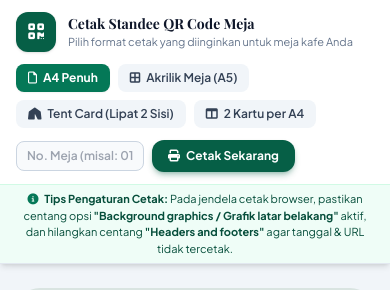
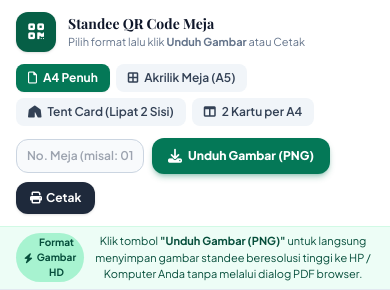
Before and after one commit to apriliandwianggara/skripsi, a Laravel app: template resources/views/admin/settings/qr-print.blade.php in a window 390 px wide. Shown: the top 290 px of the page. Run offline with Laravel 12, Linux system fonts and the light colour scheme; the template is opened without the code that fills it, so the values that code supplies are empty; data comes from the database, SQL or seed files in the repository; parts of the project's set-up code (start-up, migrations or seed data) failed here and were passed over; some libraries are stand-ins or nearby versions; some web fonts are replaced.

Commit message:
Add direct high-resolution PNG image download button for QR table standee using html2canvas

```diff
--- a/resources/views/admin/settings/qr-print.blade.php
+++ b/resources/views/admin/settings/qr-print.blade.php
@@ -3,7 +3,7 @@
 <head>
     <meta charset="UTF-8">
     <meta name="viewport" content="width=device-width, initial-scale=1.0">
-    <title>Cetak Standee QR Code Meja - {{ $setting->cafe_name ?? 'Sekarsa Coffee' }}</title>
+    <title>Cetak & Unduh Standee QR Code Meja - {{ $setting->cafe_name ?? 'Sekarsa Coffee' }}</title>
     <!-- Google Fonts -->
     <link rel="preconnect" href="https://fonts.googleapis.com">
     <link rel="preconnect" href="https://fonts.gstatic.com" crossorigin>
@@ -11,6 +11,10 @@
     <!-- Tailwind CSS CDN -->
     <script src="https://cdn.tailwindcss.com"></script>
     <link rel="stylesheet" href="https://cdnjs.cloudflare.com/ajax/libs/font-awesome/6.5.1/css/all.min.css">
+    <!-- html2canvas untuk Unduh Gambar Otomatis -->
+    <script src="https://cdnjs.cloudflare.com/ajax/libs/html2canvas/1.4.1/html2canvas.min.js"></script>
+    <!-- SweetAlert2 untuk notifikasi unduh sukses -->
+    <script src="https://cdn.jsdelivr.net/npm/sweetalert2@11"></script>
 
     <style>
         body {
@@ -82,23 +86,23 @@
 </head>
 <body class="bg-slate-100 min-h-screen text-slate-800">
 
-    <!-- ================= TOOLBAR KONTROL CETAK (NO-PRINT) ================= -->
+    <!-- ================= TOOLBAR KONTROL CETAK & UNDUH (NO-PRINT) ================= -->
     <header class="no-print bg-white border-b border-slate-200 sticky top-0 z-50 shadow-md">
-        <div class="max-w-5xl mx-auto px-4 py-3 flex flex-wrap items-center justify-between gap-3">
+        <div class="max-w-6xl mx-auto px-4 py-3 flex flex-wrap items-center justify-between gap-3">
 
             <div class="flex items-center space-x-3">
                 <div class="w-10 h-10 rounded-xl bg-emerald-800 text-white flex items-center justify-center font-bold text-lg shadow">
                     <i class="fa-solid fa-qrcode"></i>
                 </div>
                 <div>
-                    <h1 class="text-sm font-bold text-slate-900 font-serif-title">Cetak Standee QR Code Meja</h1>
-                    <p class="text-[11px] text-slate-500">Pilih format cetak yang diinginkan untuk meja kafe Anda</p>
+                    <h1 class="text-sm font-bold text-slate-900 font-serif-title">Standee QR Code Meja</h1>
+                    <p class="text-[11px] text-slate-500">Pilih format lalu klik <strong>Unduh Gambar</strong> atau Cetak</p>
                 </div>
             </div>
 
-            <!-- Pilihan Format Cetak -->
-            <div class="flex flex-wrap items-center gap-2">
-                <span class="text-xs font-semibold text-slate-600 hidden sm:inline">Format:</span>
+            <!-- Pilihan Format Tampilan / Desain -->
+            <div class="flex flex-wrap items-center gap-1.5 sm:gap-2">
+                <span class="text-xs font-semibold text-slate-600 hidden md:inline">Format:</span>
 
                 <button type="button" onclick="setLayout('a4-full')" id="btn-a4-full"
                         class="layout-btn px-3 py-1.5 rounded-lg text-xs font-bold transition flex items-center gap-1.5 bg-emerald-700 text-white shadow-sm">
@@ -125,33 +129,44 @@
                 </button>
             </div>
 
-            <!-- Input Ubah Meja & Tombol Cetak -->
-            <div class="flex items-center space-x-2">
+            <!-- Input Ubah Meja & Tombol Aksi Utama -->
+            <div class="flex flex-wrap items-center gap-2">
                 <div class="relative">
                     <input type="text" id="inputTableNumber" value="{{ $tableNumber ?? '' }}"
                            placeholder="No. Meja (misal: 01)"
                            oninput="updateTableBadge(this.value)"
-                           class="w-32 px-2.5 py-1.5 bg-slate-50 border border-slate-300 rounded-lg text-xs font-semibold text-slate-800 focus:outline-none focus:ring-2 focus:ring-emerald-600 focus:bg-white"
-                           title="Ketik nomor meja untuk mengubah tampilan badge meja">
+                           class="w-32 px-2.5 py-2 bg-slate-50 border border-slate-300 rounded-xl text-xs font-semibold text-slate-800 focus:outline-none focus:ring-2 focus:ring-emerald-600 focus:bg-white"
+                           title="Ketik nomor meja untuk mengubah nomor meja di kartu secara langsung">
                 </div>
 
-                <button onclick="window.print()" class="px-4 py-2 bg-emerald-800 hover:bg-emerald-900 active:scale-95 text-white rounded-xl text-xs font-bold transition flex items-center space-x-1.5 shadow-md shadow-emerald-800/30">
+                <!-- Tombol Utama: UNDUH GAMBAR (PNG HD) -->
+                <button type="button" onclick="downloadAsImage()" id="btnDownloadImage"
+                        class="px-4 py-2 bg-emerald-700 hover:bg-emerald-800 active:scale-95 text-white rounded-xl text-xs font-extrabold transition flex items-center space-x-1.5 shadow-md shadow-emerald-700/30 cursor-pointer">
+                    <i class="fa-solid fa-download text-sm"></i>
+                    <span>Unduh Gambar (PNG)</span>
+                </button>
+
+                <!-- Tombol Sekunder: Cetak Langsung -->
+                <button type="button" onclick="window.print()"
+                        class="px-3.5 py-2 bg-slate-800 hover:bg-slate-900 active:scale-95 text-white rounded-xl text-xs font-bold transition flex items-center space-x-1 shadow">
                     <i class="fa-solid fa-print"></i>
-                    <span>Cetak Sekarang</span>
+                    <span>Cetak</span>
                 </button>
             </div>
 
         </div>
 
-        <!-- Baris Panduan Praktis Cetak Browser -->
-        <div class="bg-emerald-50/80 border-t border-emerald-100 px-4 py-1.5 text-center text-[11px] text-emerald-900">
-            <i class="fa-solid fa-circle-info mr-1 text-emerald-700"></i>
-            <strong>Tips Pengaturan Cetak:</strong> Pada jendela cetak browser, pastikan centang opsi <strong>"Background graphics / Grafik latar belakang"</strong> aktif, dan hilangkan centang <strong>"Headers and footers"</strong> agar tanggal & URL tidak tercetak.
+        <!-- Baris Info Status & Tips Unduh -->
+        <div class="bg-emerald-50/90 border-t border-emerald-100 px-4 py-1.5 text-center text-[11px] text-emerald-900 flex items-center justify-center gap-2">
+            <span class="inline-flex items-center px-2 py-0.5 rounded-full text-[10px] font-bold bg-emerald-200 text-emerald-900">
+                <i class="fa-solid fa-bolt mr-1"></i> Format Gambar HD
+            </span>
+            <span>Klik tombol <strong>"Unduh Gambar (PNG)"</strong> untuk langsung menyimpan gambar standee beresolusi tinggi ke HP / Komputer Anda tanpa melalui dialog PDF browser.</span>
         </div>
     </header>
 
 
-    <!-- ================= AREA KERTAS DOKUMEN CETAK ================= -->
+    <!-- ================= AREA KERTAS DOKUMEN CETAK & TANGKAPAN GAMBAR ================= -->
     <main class="print-container py-6 px-4 flex flex-col items-center justify-center">
 
         <!-- ================= MODE 1: A4 PENUH / STAND BESAR ================= -->
@@ -161,12 +176,12 @@
                 <!-- Header Atas Kafe (Hijau Mewah & Logo) -->
                 <div class="w-full relative overflow-hidden bg-gradient-to-br from-emerald-950 via-emerald-900 to-emerald-950 text-white pt-9 pb-7 px-8">
                     <!-- Foto Banner Latar Belakang -->
-                    <img src="{{ $setting->banner_url }}" alt="Sekarsa Cafe" class="absolute inset-0 w-full h-full object-cover object-center filter brightness-[0.35] opacity-50">
+                    <img src="{{ $setting->banner_url }}" crossorigin="anonymous" alt="Sekarsa Cafe" class="absolute inset-0 w-full h-full object-cover object-center filter brightness-[0.35] opacity-50">
                     <div class="absolute inset-0 bg-gradient-to-b from-emerald-950/90 via-emerald-900/80 to-emerald-950/95"></div>
 
                     <div class="relative z-10 flex flex-col items-center">
                         <div class="w-20 h-20 bg-white p-1.5 rounded-2xl shadow-2xl mx-auto mb-3.5 border-2 border-white/60 overflow-hidden flex items-center justify-center">
-                            <img src="{{ $setting->logo_url }}" alt="Sekarsa Logo" class="w-full h-full object-contain">
+                            <img src="{{ $setting->logo_url }}" crossorigin="anonymous" alt="Sekarsa Logo" class="w-full h-full object-contain">
                         </div>
                         <h2 class="font-bold text-3xl font-serif-title tracking-wider text-white drop-shadow-md">
                             {{ $setting->cafe_name ?? 'SEKARSA COFFEE' }}
@@ -244,12 +259,12 @@
 
                 <!-- Header A5 -->
                 <div class="w-full relative overflow-hidden bg-gradient-to-br from-emerald-950 via-emerald-900 to-emerald-950 text-white pt-6 pb-5 px-6">
-                    <img src="{{ $setting->banner_url }}" alt="Sekarsa Cafe" class="absolute inset-0 w-full h-full object-cover object-center filter brightness-[0.35] opacity-50">
+                    <img src="{{ $setting->banner_url }}" crossorigin="anonymous" alt="Sekarsa Cafe" class="absolute inset-0 w-full h-full object-cover object-center filter brightness-[0.35] opacity-50">
                     <div class="absolute inset-0 bg-gradient-to-b from-emerald-950/90 via-emerald-900/80 to-emerald-950/95"></div>
 
                     <div class="relative z-10 flex flex-col items-center">
                         <div class="w-14 h-14 bg-white p-1 rounded-2xl shadow-xl mx-auto mb-2.5 border-2 border-white/60 overflow-hidden flex items-center justify-center">
-                            <img src="{{ $setting->logo_url }}" alt="Sekarsa Logo" class="w-full h-full object-contain">
+                            <img src="{{ $setting->logo_url }}" crossorigin="anonymous" alt="Sekarsa Logo" class="w-full h-full object-contain">
                         </div>
                         <h2 class="font-bold text-2xl font-serif-title tracking-wider text-white drop-shadow-md">
                             {{ $setting->cafe_name ?? 'SEKARSA COFFEE' }}
@@ -323,7 +338,7 @@
                     <div class="standee-card bg-white rounded-3xl border-2 border-emerald-900/15 overflow-hidden flex flex-col text-center">
                         <div class="bg-emerald-900 text-white pt-6 pb-4 px-4 text-center">
                             <div class="w-12 h-12 bg-white p-1 rounded-xl shadow-lg mx-auto mb-2 flex items-center justify-center">
-                                <img src="{{ $setting->logo_url }}" alt="Sekarsa Logo" class="w-full h-full object-contain">
+                                <img src="{{ $setting->logo_url }}" crossorigin="anonymous" alt="Sekarsa Logo" class="w-full h-full object-contain">
                             </div>
                             <h3 class="font-bold text-lg font-serif-title">{{ $setting->cafe_name ?? 'Sekarsa Coffee' }}</h3>
                             <div id="badge-tent-front" class="table-badge mt-2 inline-block bg-amber-400 text-slate-950 text-[10px] font-black px-3 py-0.5 rounded-full uppercase tracking-wider">
@@ -347,7 +362,7 @@
                     <div class="standee-card bg-white rounded-3xl border-2 border-emerald-900/15 overflow-hidden flex flex-col text-center">
                         <div class="bg-emerald-900 text-white pt-6 pb-4 px-4 text-center">
                             <div class="w-12 h-12 bg-white p-1 rounded-xl shadow-lg mx-auto mb-2 flex items-center justify-center">
-                                <img src="{{ $setting->logo_url }}" alt="Sekarsa Logo" class="w-full h-full object-contain">
+                                <img src="{{ $setting->logo_url }}" crossorigin="anonymous" alt="Sekarsa Logo" class="w-full h-full object-contain">
                             </div>
                             <h3 class="font-bold text-lg font-serif-title">{{ $setting->cafe_name ?? 'Sekarsa Coffee' }}</h3>
                             <div id="badge-tent-back" class="table-badge mt-2 inline-block bg-amber-400 text-slate-950 text-[10px] font-black px-3 py-0.5 rounded-full uppercase tracking-wider">
@@ -380,13 +395,13 @@
 
         <!-- ================= MODE 4: 2 KARTU PER LEMBAR A4 (HEMAT KERTAS) ================= -->
         <div id="view-2up" class="print-view w-full hidden justify-center">
-            <div class="w-full max-w-4xl grid grid-cols-1 sm:grid-cols-2 gap-8 items-center justify-center">
+            <div id="container-2up" class="w-full max-w-4xl grid grid-cols-1 sm:grid-cols-2 gap-8 items-center justify-center">
 
                 <!-- KARTU 1 -->
                 <div class="standee-card layout-2up bg-white rounded-3xl shadow-lg border-2 border-emerald-900/15 overflow-hidden flex flex-col text-center mx-auto">
                     <div class="bg-emerald-900 text-white pt-5 pb-3 px-4 text-center">
                         <div class="w-10 h-10 bg-white p-1 rounded-xl shadow mx-auto mb-1 flex items-center justify-center">
-                            <img src="{{ $setting->logo_url }}" alt="Sekarsa Logo" class="w-full h-full object-contain">
+                            <img src="{{ $setting->logo_url }}" crossorigin="anonymous" alt="Sekarsa Logo" class="w-full h-full object-contain">
                         </div>
                         <h3 class="font-bold text-base font-serif-title">{{ $setting->cafe_name ?? 'Sekarsa Coffee' }}</h3>
                         <div id="badge-2up-1" class="table-badge mt-1.5 inline-block bg-amber-400 text-slate-950 text-[10px] font-black px-3 py-0.5 rounded-full uppercase tracking-wider">
@@ -410,7 +425,7 @@
                 <div class="standee-card layout-2up bg-white rounded-3xl shadow-lg border-2 border-emerald-900/15 overflow-hidden flex flex-col text-center mx-auto">
                     <div class="bg-emerald-900 text-white pt-5 pb-3 px-4 text-center">
                         <div class="w-10 h-10 bg-white p-1 rounded-xl shadow mx-auto mb-1 flex items-center justify-center">
-                            <img src="{{ $setting->logo_url }}" alt="Sekarsa Logo" class="w-full h-full object-contain">
+                            <img src="{{ $setting->logo_url }}" crossorigin="anonymous" alt="Sekarsa Logo" class="w-full h-full object-contain">
                         </div>
                         <h3 class="font-bold text-base font-serif-title">{{ $setting->cafe_name ?? 'Sekarsa Coffee' }}</h3>
                         <div id="badge-2up-2" class="table-badge mt-1.5 inline-block bg-amber-400 text-slate-950 text-[10px] font-black px-3 py-0.5 rounded-full uppercase tracking-wider">
@@ -436,9 +451,13 @@
     </main>
 
 
-    <!-- SCRIPT INTERAKTIF GANTI FORMAT & NOMOR MEJA REAL-TIME -->
+    <!-- SCRIPT INTERAKTIF: GANTI FORMAT, GANTI MEJA & UNDUH GAMBAR PNG -->
     <script>
+        let currentLayout = 'a4-full';
+
         function setLayout(layout) {
+            currentLayout = layout;
+
             // Sembunyikan semua view
             document.querySelectorAll('.print-view').forEach(el => {
                 el.classList.add('hidden');
@@ -452,7 +471,7 @@
                 target.classList.add('flex');
             }
 
-            // Update active state tombol
+            // Update active state tombol toolbar
             document.querySelectorAll('.layout-btn').forEach(btn => {
                 btn.classList.remove('bg-emerald-700', 'text-white', 'shadow-sm');
                 btn.classList.add('bg-slate-100', 'text-slate-700');
@@ -472,6 +491,72 @@
                 badge.innerText = text;
             });
         }
+
+        // ================= FUNGSI UNDUH GAMBAR PNG HD =================
+        async function downloadAsImage() {
+            const btn = document.getElementById('btnDownloadImage');
+            const origHtml = btn.innerHTML;
+            btn.disabled = true;
+            btn.innerHTML = '<i class="fa-solid fa-spinner fa-spin mr-1.5"></i> Sedang Memproses...';
+
+            // Ambil elemen yang sedang aktif tampil
+            const activeView = document.getElementById('view-' + currentLayout);
+            let targetEl = activeView.querySelector('.standee-card');
+
+            if (currentLayout === 'tent-card') {
+                targetEl = activeView.querySelector('.layout-tent-card');
+            } else if (currentLayout === '2up') {
+                targetEl = document.getElementById('container-2up');
+            }
+
+            if (!targetEl) {
+                targetEl = activeView;
+            }
+
+            try {
+                // Konversi DOM menjadi Canvas beresolusi tinggi (scale 3x = 300 DPI ultra-tajam)
+                const canvas = await html2canvas(targetEl, {
+                    scale: 3,
+                    useCORS: true,
+                    allowTaint: true,
+                    backgroundColor: '#ffffff',
+                    logging: false,
+                    imageTimeout: 10000,
+                });
+
+                const tableVal = document.getElementById('inputTableNumber').value.trim();
+                const tableSuffix = tableVal ? ('_Meja_' + tableVal.replace(/[^a-zA-Z0-9]/g, '_')) : '_Umum';
+                const fileName = `Standee_QR_Sekarsa_${currentLayout}${tableSuffix}.png`;
+
+                // Buat link download otomatis
+                const link = document.createElement('a');
+                link.download = fileName;
+                link.href = canvas.toDataURL('image/png', 1.0);
+                document.body.appendChild(link);
+                link.click();
+                document.body.removeChild(link);
+
+                Swal.fire({
+                    icon: 'success',
+                    title: 'Gambar Berhasil Diunduh!',
+                    text: `File ${fileName} telah tersimpan. Gambar siap dicetak atau digunakan langsung!`,
+                    timer: 2500,
+                    showConfirmButton: false,
+                    toast: true,
+                    position: 'top-end'
+                });
+            } catch (err) {
+                console.error('Download image error:', err);
+                Swal.fire({
+                    icon: 'error',
+                    title: 'Gagal Mengunduh',
+                    text: 'Terjadi kendala saat memproses gambar: ' + (err.message || 'Coba gunakan tombol Cetak.')
+                });
+            } finally {
+                btn.disabled = false;
+                btn.innerHTML = origHtml;
+            }
+        }
     </script>
 
 </body>
```
